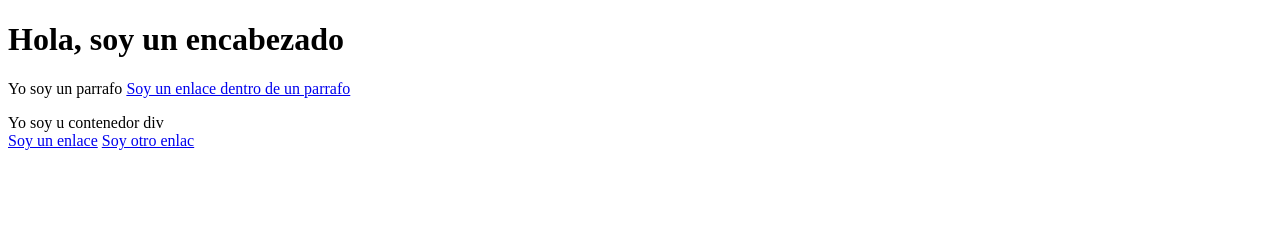
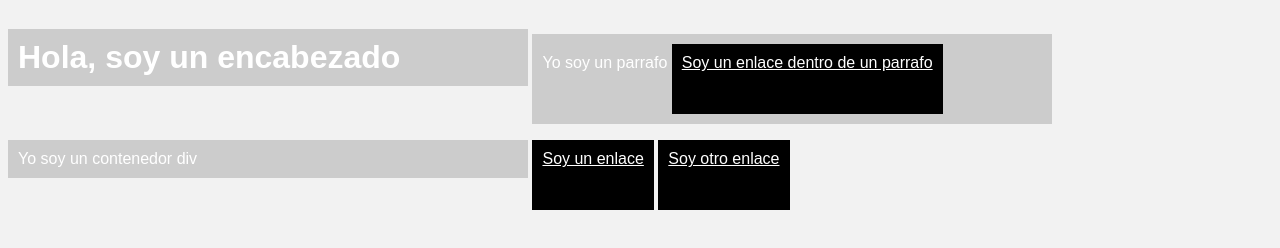
Before and after one commit to ErickIzquierdo/CursoDisenoWeb, a plain HTML site: page css/tiposElementos.html in a window 1280 px wide. Drawn offline with Linux system fonts and the light colour scheme.

Commit message:
Se agregaron archivos tipo elementos y botones

```diff
--- a/css/tiposElementos.css
+++ b/css/tiposElementos.css
@@ -0,0 +1,20 @@
+body {
+    background: #f2f2f2;
+    font-family: Arial, Helvetica, sans-serif;
+    color: #fff;
+}
+
+h1 ,p, div {
+    background: #ccc;
+    padding: 10px;
+    width: 500px;
+    display: inline-block;
+}
+
+a{
+    color: #fff;
+    background: #000;
+    display: inline-block;
+    padding: 10px;
+    height: 50px;
+}
--- a/css/tiposElementos.html
+++ b/css/tiposElementos.html
@@ -10,8 +10,8 @@
 <body>
     <h1>Hola, soy un encabezado</h1>
     <p>Yo soy un parrafo <a href="#">Soy un enlace dentro de un parrafo</a></p>
-    <div>Yo soy u contenedor div</div>
+    <div>Yo soy un contenedor div</div>
     <a href="#">Soy un enlace</a>
-    <a href="#">Soy otro enlac</a>
+    <a href="#">Soy otro enlace</a>
 </body>
 </html>
```
Also changed, not shown: css/botones.html (added, +12 -0 lines), css/botones.css (added).
